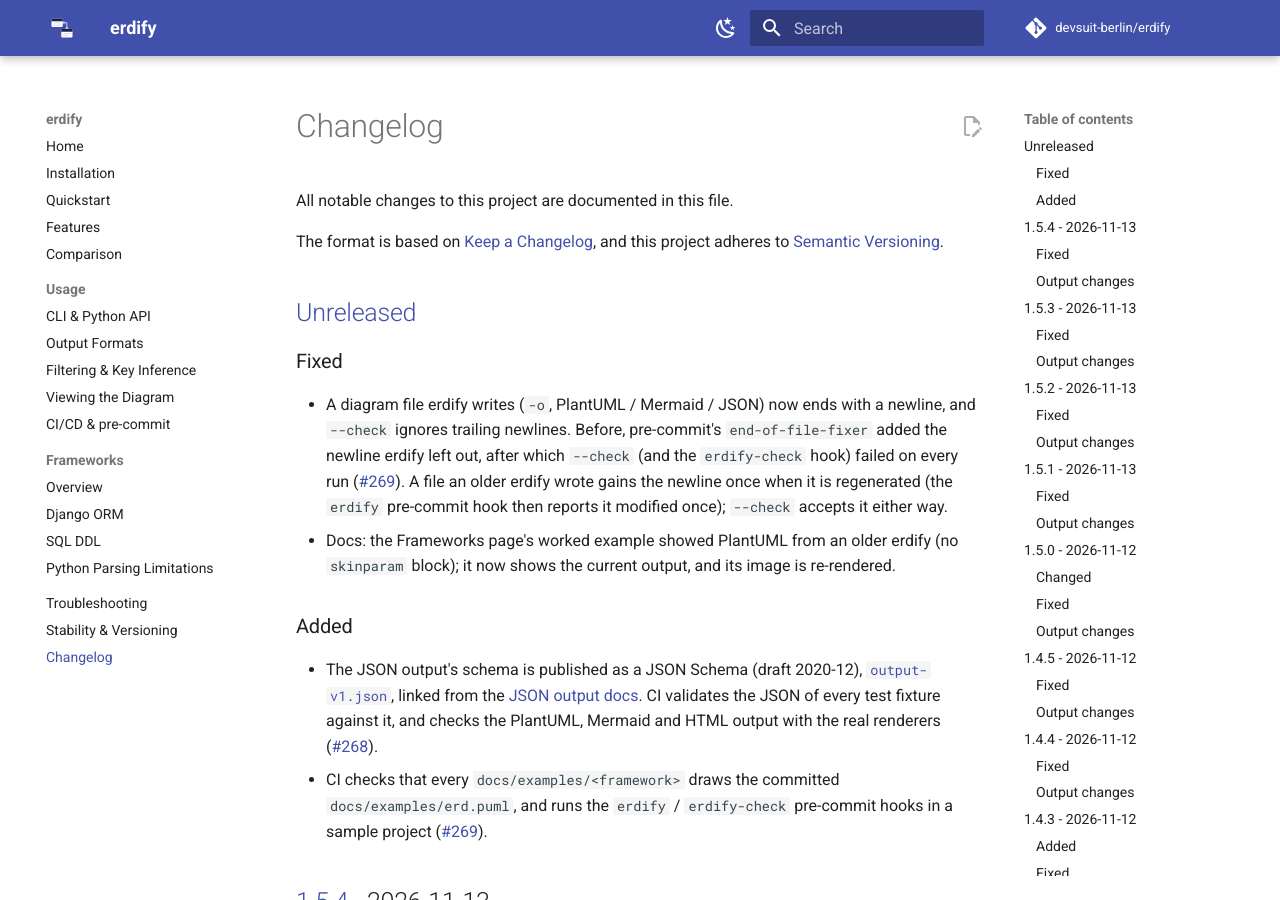
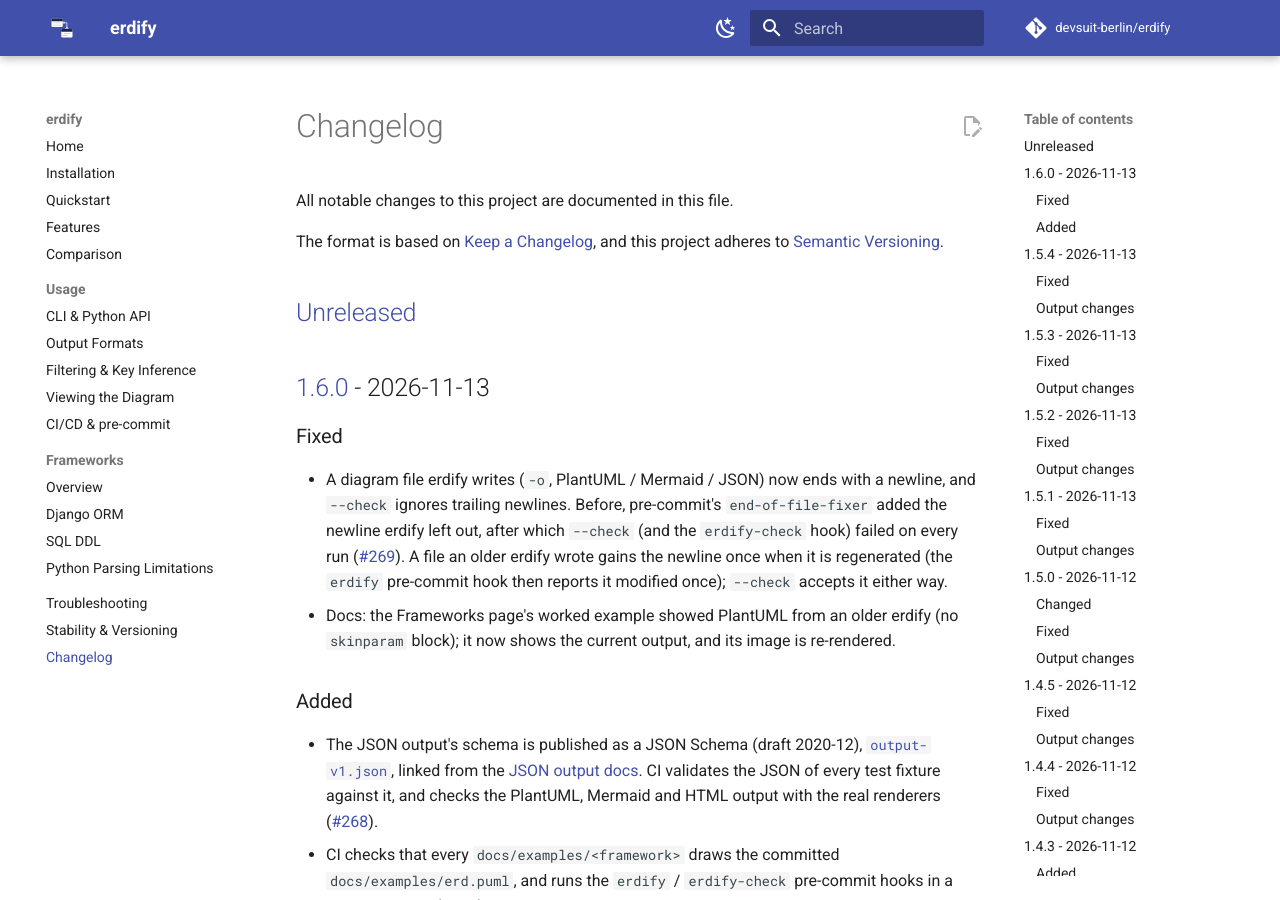
Before and after one commit to devsuit-berlin/erdify, an MkDocs documentation site: the page built from docs/changelog.md, in a window 1280 px wide and 900 px high. Built offline with MkDocs 1.6.1 and Material for MkDocs 9.7.7, drawn with Linux system fonts in a browser that asks for light colours; comment, search, counter and statistics services are not loaded.

Commit message:
chore: release 1.6.0

```diff
--- a/.pre-commit-hooks.yaml
+++ b/.pre-commit-hooks.yaml
@@ -2,7 +2,7 @@
 #
 #   repos:
 #     - repo: https://github.com/devsuit-berlin/erdify
-#       rev: v1.5.4
+#       rev: v1.6.0
 #       hooks:
 #         - id: erdify
 #           args: [./src/database, -o, docs/erd.puml]
--- a/CHANGELOG.md
+++ b/CHANGELOG.md
@@ -6,6 +6,8 @@ The format is based on [Keep a Changelog](https://keepachangelog.com/en/1.1.0/),
 and this project adheres to [Semantic Versioning](https://semver.org/spec/v2.0.0.html).
 
 ## [Unreleased]
+
+## [1.6.0] - 2026-11-13
 
 ### Fixed
 
@@ -1434,7 +1436,8 @@ open-source maintenance.
 
 - Initial release: generate PlantUML ERD diagrams from SQLModel models via AST.
 
-[Unreleased]: https://github.com/devsuit-berlin/erdify/compare/v1.5.4...HEAD
+[Unreleased]: https://github.com/devsuit-berlin/erdify/compare/v1.6.0...HEAD
+[1.6.0]: https://github.com/devsuit-berlin/erdify/compare/v1.5.4...v1.6.0
 [1.5.4]: https://github.com/devsuit-berlin/erdify/compare/v1.5.3...v1.5.4
 [1.5.3]: https://github.com/devsuit-berlin/erdify/compare/v1.5.2...v1.5.3
 [1.5.2]: https://github.com/devsuit-berlin/erdify/compare/v1.5.1...v1.5.2
--- a/pyproject.toml
+++ b/pyproject.toml
@@ -1,6 +1,6 @@
 [project]
 name = "erdify"
-version = "1.5.4"
+version = "1.6.0"
 description = "A zero-dependency ERD generator for your Python models — pure AST, no database required."
 readme = "README.md"
 license = "MIT"
```
Also changed, not shown: docs/usage/ci.md (+1 -1 lines), 1 other file.
